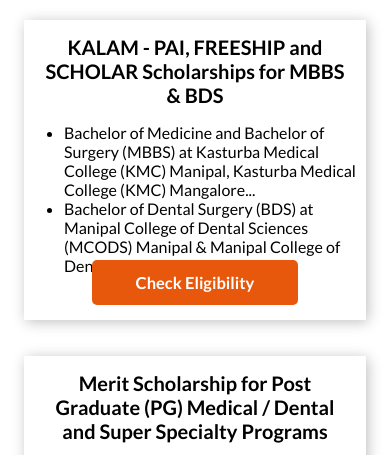
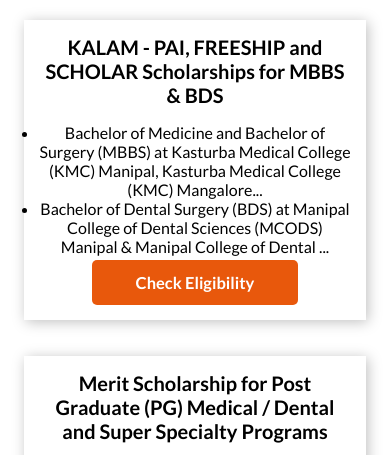
Before and after one commit to HVM786/Scholarship-Portal, a plain HTML site: page index.html in a window 390 px wide. Shown: the part 311-766 px from the top of the page. Drawn offline with Linux system fonts and the light colour scheme.

Commit message:
Update index.html

```diff
--- a/index.html
+++ b/index.html
@@ -128,7 +128,7 @@
                     margin: 8px auto;
                     height: 300px;
                 }
-                h3, p {
+                h3, p, ul {
                     width: auto; /* Allow text width to adjust to card width */
                     padding: 0 15px; /* Add padding to prevent text from touching the edges */
                     text-align: center; /* Optional: Center-align the text for better aesthetics on mobile */
```
